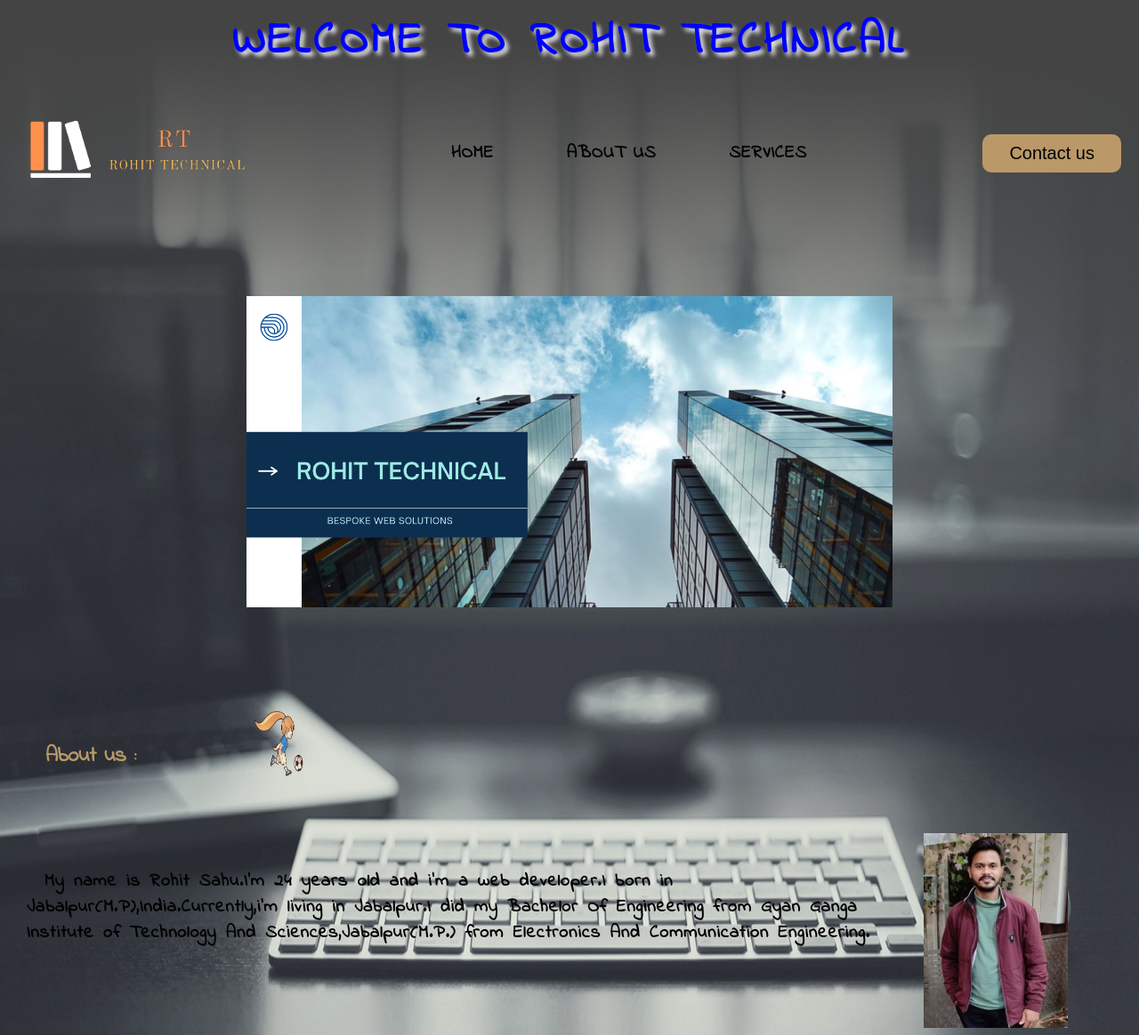
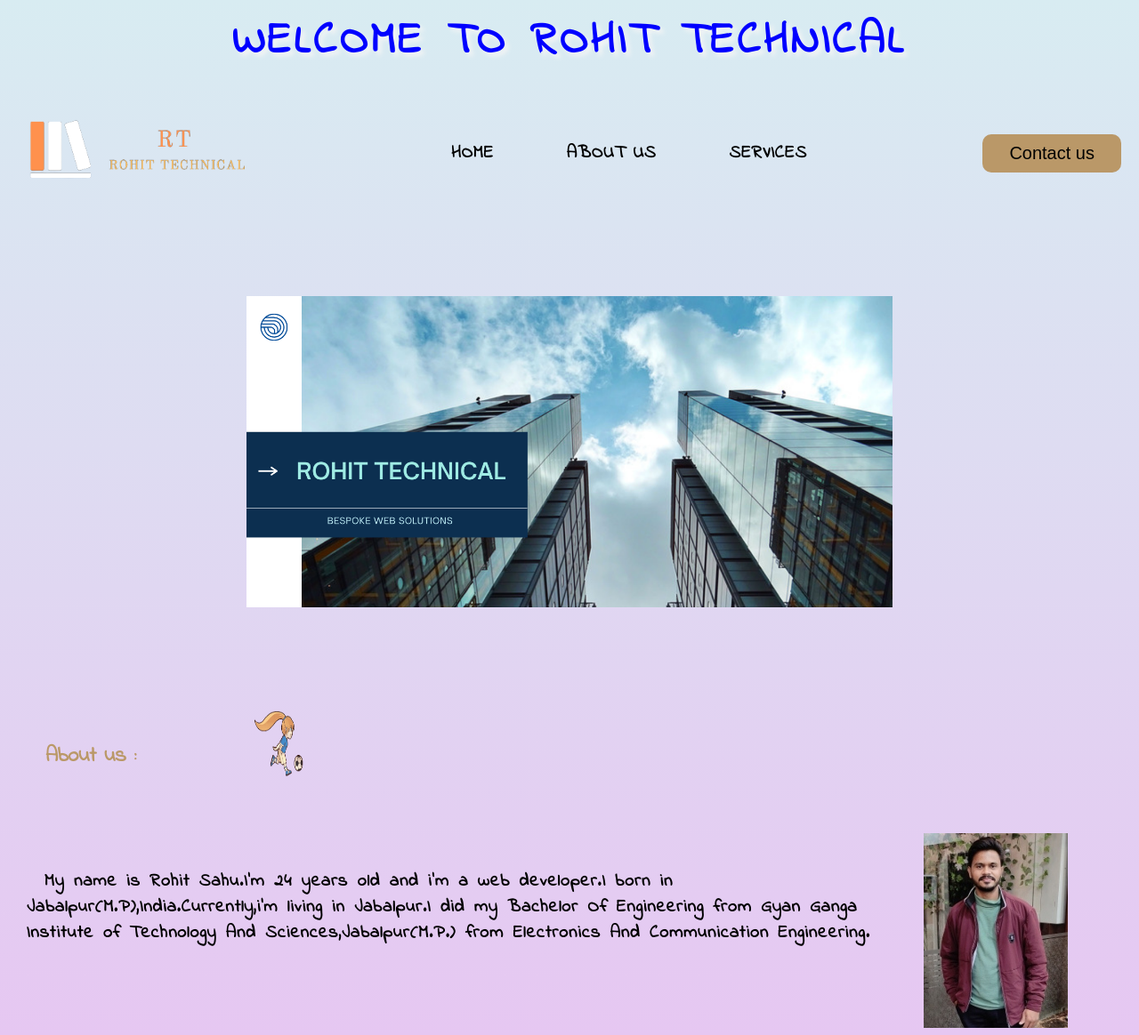
Before and after one commit to auratus/rohittechnical.github.io, a PHP site: page /index.html in a window 1280 px wide. Shown: the whole page at 89% size. Run offline with PHP 8.4, Linux system fonts and the light colour scheme.

Commit message:
Update indexcss.css

```diff
--- a/indexcss.css
+++ b/indexcss.css
@@ -6,7 +6,7 @@
 body{
 
 	font-family: 'Indie Flower', cursive;
-	background-image: url('tech3.jpg');
+	background-image:linear-gradient(#d8ecf2,#e6c7f2);
 	width: 100%;
 	height: 100%;
 	background-size: 100% 100%;
```
